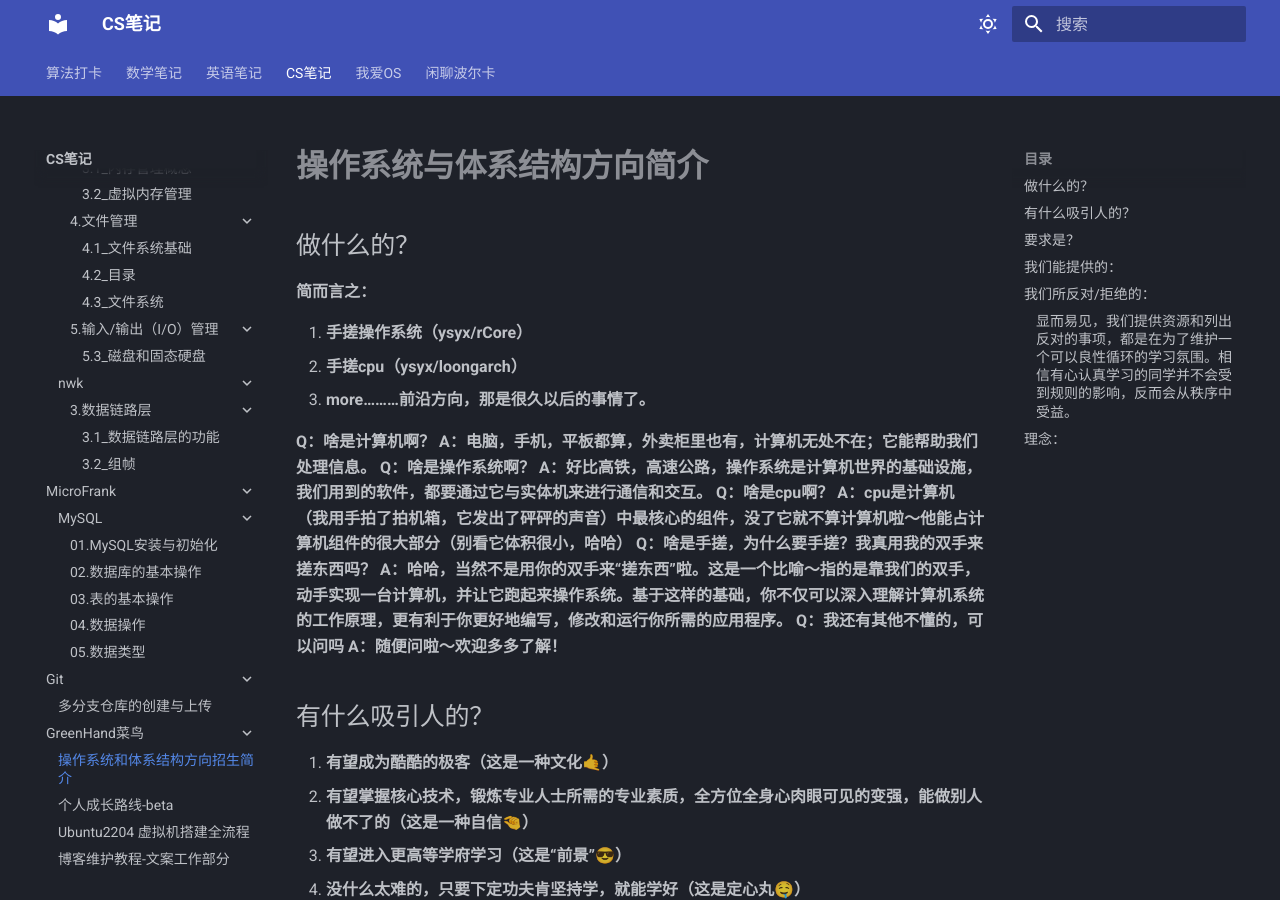
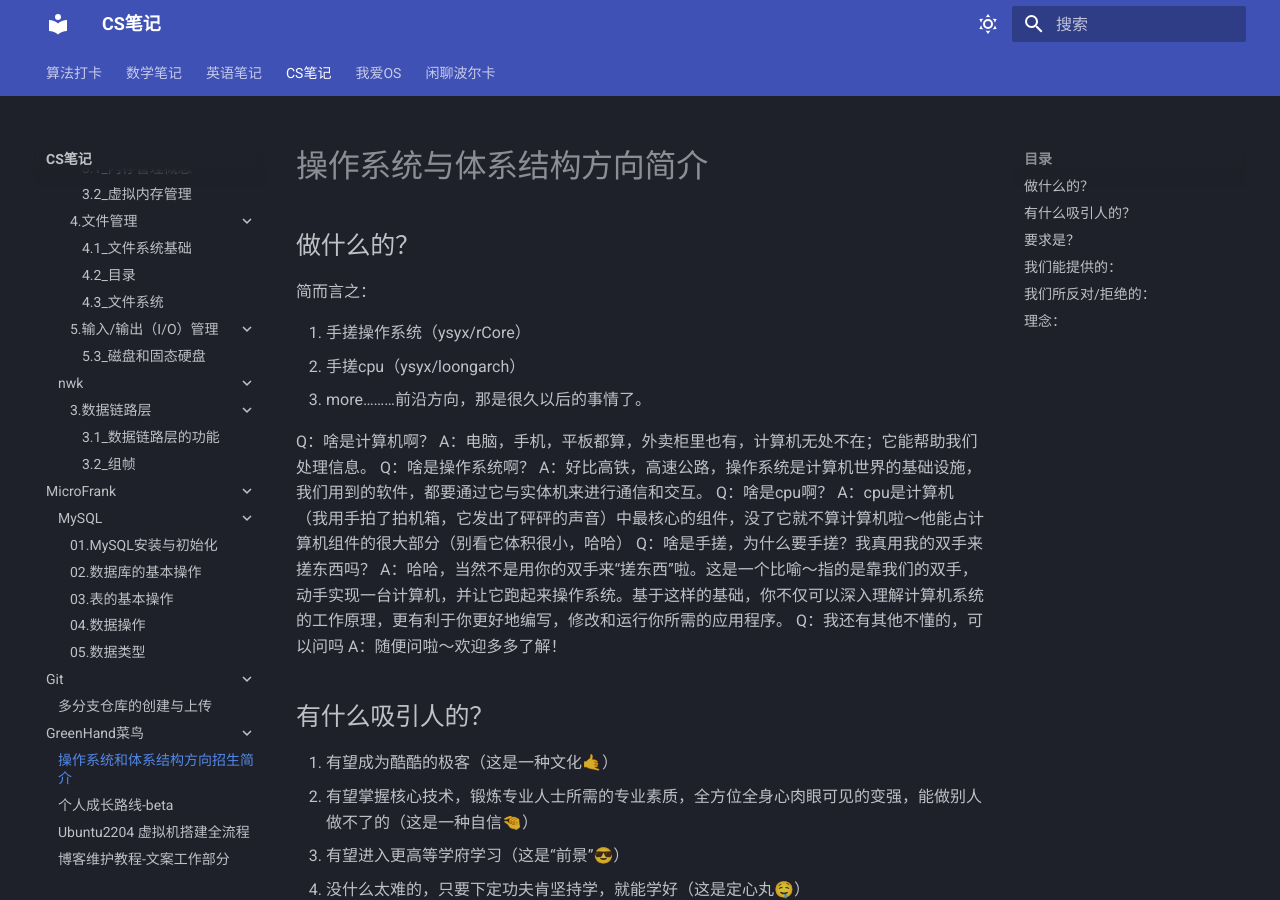
Before and after one commit to Haohahahaha/cs, an MkDocs documentation site: the page built from docs/greenhand/recruit/recruit.md, in a window 1280 px wide and 900 px high. Built offline with MkDocs 1.6.1 and Material for MkDocs 9.7.7, drawn with Linux system fonts in a browser that asks for light colours.

Commit message:
2023-08-09_01:59:03 update

```diff
--- a/docs/greenhand/recruit/recruit.md
+++ b/docs/greenhand/recruit/recruit.md
@@ -1,89 +1,89 @@
-# **操作系统与体系结构方向简介**
+# 操作系统与体系结构方向简介
 
 ## 做什么的？
-**简而言之：**
+简而言之：
 
-1. **手搓操作系统（ysyx/rCore）**
-2. **手搓cpu（ysyx/loongarch）**
-3. **more………前沿方向，那是很久以后的事情了。**
+1. 手搓操作系统（ysyx/rCore）
+2. 手搓cpu（ysyx/loongarch）
+3. more………前沿方向，那是很久以后的事情了。
 
 
-**Q：啥是计算机啊？**
-**A：电脑，手机，平板都算，外卖柜里也有，计算机无处不在；它能帮助我们处理信息。**
-**Q：啥是操作系统啊？**
-**A：好比高铁，高速公路，操作系统是计算机世界的基础设施，我们用到的软件，都要通过它与实体机来进行通信和交互。**
-**Q：啥是cpu啊？**
-**A：cpu是计算机（我用手拍了拍机箱，它发出了砰砰的声音）中最核心的组件，没了它就不算计算机啦～他能占计算机组件的很大部分（别看它体积很小，哈哈）**
-**Q：啥是手搓，为什么要手搓？我真用我的双手来搓东西吗？**
-**A：哈哈，当然不是用你的双手来“搓东西”啦。这是一个比喻～指的是靠我们的双手，动手实现一台计算机，并让它跑起来操作系统。基于这样的基础，你不仅可以深入理解计算机系统的工作原理，更有利于你更好地编写，修改和运行你所需的应用程序。**
-**Q：我还有其他不懂的，可以问吗**
-**A：随便问啦～欢迎多多了解！**
+Q：啥是计算机啊？
+A：电脑，手机，平板都算，外卖柜里也有，计算机无处不在；它能帮助我们处理信息。
+Q：啥是操作系统啊？
+A：好比高铁，高速公路，操作系统是计算机世界的基础设施，我们用到的软件，都要通过它与实体机来进行通信和交互。
+Q：啥是cpu啊？
+A：cpu是计算机（我用手拍了拍机箱，它发出了砰砰的声音）中最核心的组件，没了它就不算计算机啦～他能占计算机组件的很大部分（别看它体积很小，哈哈）
+Q：啥是手搓，为什么要手搓？我真用我的双手来搓东西吗？
+A：哈哈，当然不是用你的双手来“搓东西”啦。这是一个比喻～指的是靠我们的双手，动手实现一台计算机，并让它跑起来操作系统。基于这样的基础，你不仅可以深入理解计算机系统的工作原理，更有利于你更好地编写，修改和运行你所需的应用程序。
+Q：我还有其他不懂的，可以问吗
+A：随便问啦～欢迎多多了解！
 
 
 
 ## 有什么吸引人的？
 
-1. **有望成为酷酷的极客（这是一种文化🤙）**
-2. **有望掌握核心技术，锻炼专业人士所需的专业素质，全方位全身心肉眼可见的变强，能做别人做不了的（这是一种自信🤏）**
-3. **有望进入更高等学府学习（这是“前景”😎）**
-4. **没什么太难的，只要下定功夫肯坚持学，就能学好（这是定心丸🤤）**
+1. 有望成为酷酷的极客（这是一种文化🤙）
+2. 有望掌握核心技术，锻炼专业人士所需的专业素质，全方位全身心肉眼可见的变强，能做别人做不了的（这是一种自信🤏）
+3. 有望进入更高等学府学习（这是“前景”😎）
+4. 没什么太难的，只要下定功夫肯坚持学，就能学好（这是定心丸🤤）
 
 
 
 ## 要求是？
 
-1. **感兴趣**
-2. **有意愿投入钻研**
-3. **敢为人先**
-4. **敢打敢拼**
-5. **有台可供学习的电脑…（计算机人的必备物品！）**
+1. 感兴趣
+2. 有意愿投入钻研
+3. 敢为人先
+4. 敢打敢拼
+5. 有台可供学习的电脑…（计算机人的必备物品！）
 
 
 
 ## 我们能提供的：
 
-1. **成体系的入门培养，对零基础友好；**
-2. **个人培养方案定制化，招生人数约为3-5人。看人数安排频率，尽量高频率跟进；**
-3. **学科前沿视角，专业学习指导；**
-4. **可能是颠覆性的认知（如果不适应，就别互相浪费时间，赶紧撤）**
-5. **丰富的软硬件资源，基本支持学生独立开发**
+1. 成体系的入门培养，对零基础友好；
+2. 个人培养方案定制化，招生人数约为3-5人。看人数安排频率，尽量高频率跟进；
+3. 学科前沿视角，专业学习指导；
+4. 可能是颠覆性的认知（如果不适应，就别互相浪费时间，赶紧撤）
+5. 丰富的软硬件资源，基本支持学生独立开发
 
 
 
 ## 我们所反对/拒绝的：
 
-1. **以任何理由闹事，煽动：一经发现，坚决开除；**
+1. 以任何理由闹事，煽动：一经发现，坚决开除；
 
-2. **理念不合：尽早退出；**
+2. 理念不合：尽早退出；
 
-3. **将懈怠和娱乐的氛围带入项目组内：约谈一次，第二次开除；**
+3. 将懈怠和娱乐的氛围带入项目组内：约谈一次，第二次开除；
 
-4. **携带陌生人进入办公区域：约谈两次，第三次开除；**
+4. 携带陌生人进入办公区域：约谈两次，第三次开除；
 
-5. **要逐渐拥有独立解决问题的意识和能力：如果在跟进过程中发现了不能认真履行每个课程的作业要求（尤其是进行抄袭，剽窃等），则我们认为是学术不诚信；若是基础不够扎实，没有主动学习，不能深入理解细节，则我们认为是学习态度问题。关于学术诚信，以下链接能较好地说明：**
+5. 要逐渐拥有独立解决问题的意识和能力：如果在跟进过程中发现了不能认真履行每个课程的作业要求（尤其是进行抄袭，剽窃等），则我们认为是学术不诚信；若是基础不够扎实，没有主动学习，不能深入理解细节，则我们认为是学习态度问题。关于学术诚信，以下链接能较好地说明：
 
-   **[关于学术诚信](https://ysyx.oscc.cc/slides/2306/01.html#/%E4%B8%93%E4%B8%9A%E4%B8%96%E7%95%8C%E8%A7%821---%E5%AD%A6%E6%9C%AF%E8%AF%9A%E4%BF%A1)**
+   [关于学术诚信](https://ysyx.oscc.cc/slides/2306/01.html#/%E4%B8%93%E4%B8%9A%E4%B8%96%E7%95%8C%E8%A7%821---%E5%AD%A6%E6%9C%AF%E8%AF%9A%E4%BF%A1)
 
-6. **用肉体的勤奋掩盖思考的懒惰（任何学习过程中都应包含思考而不是一味提问，参考以下两篇文章）**
+6. 用肉体的勤奋掩盖思考的懒惰（任何学习过程中都应包含思考而不是一味提问，参考以下两篇文章）
 
-   **[提问的智慧](https://github.com/ryanhanwu/How-To-Ask-Questions-The-Smart-Way/blob/main/README-zh_CN.md)**
+   [提问的智慧](https://github.com/ryanhanwu/How-To-Ask-Questions-The-Smart-Way/blob/main/README-zh_CN.md)
 
-   **[别像弱智一样提问](https://github.com/tangx/Stop-Ask-Questions-The-Stupid-Ways/blob/master/README.md)**
+   [别像弱智一样提问](https://github.com/tangx/Stop-Ask-Questions-The-Stupid-Ways/blob/master/README.md)
 
-7. **视情况而定的破坏学习环境的行为。**
+7. 视情况而定的破坏学习环境的行为。
 
-8. **最终解释权在负责人。**
+8. 最终解释权在负责人。
 
-9. **其余参考实验室基本规章制度（招新结束后第一次例会公布）**
+9. 其余参考实验室基本规章制度（招新结束后第一次例会公布）
 
 
 
-#### **显而易见，我们提供资源和列出反对的事项，都是在为了维护一个可以良性循环的学习氛围。相信有心认真学习的同学并不会受到规则的影响，反而会从秩序中受益。**
+**显而易见，我们提供资源和列出反对的事项，都是在为了维护一个可以良性循环的学习氛围。相信有心认真学习的同学并不会受到规则的影响，反而会从秩序中受益。**
 
 
 
 ## 理念：
 
-1. **做对的事情，坚持做；**
-2. **共同遵守严格的学术诚信；**
-3. **自信而不自傲：谦虚谨慎。**
+1. 做对的事情，坚持做；
+2. 共同遵守严格的学术诚信；
+3. 自信而不自傲：谦虚谨慎。
```
